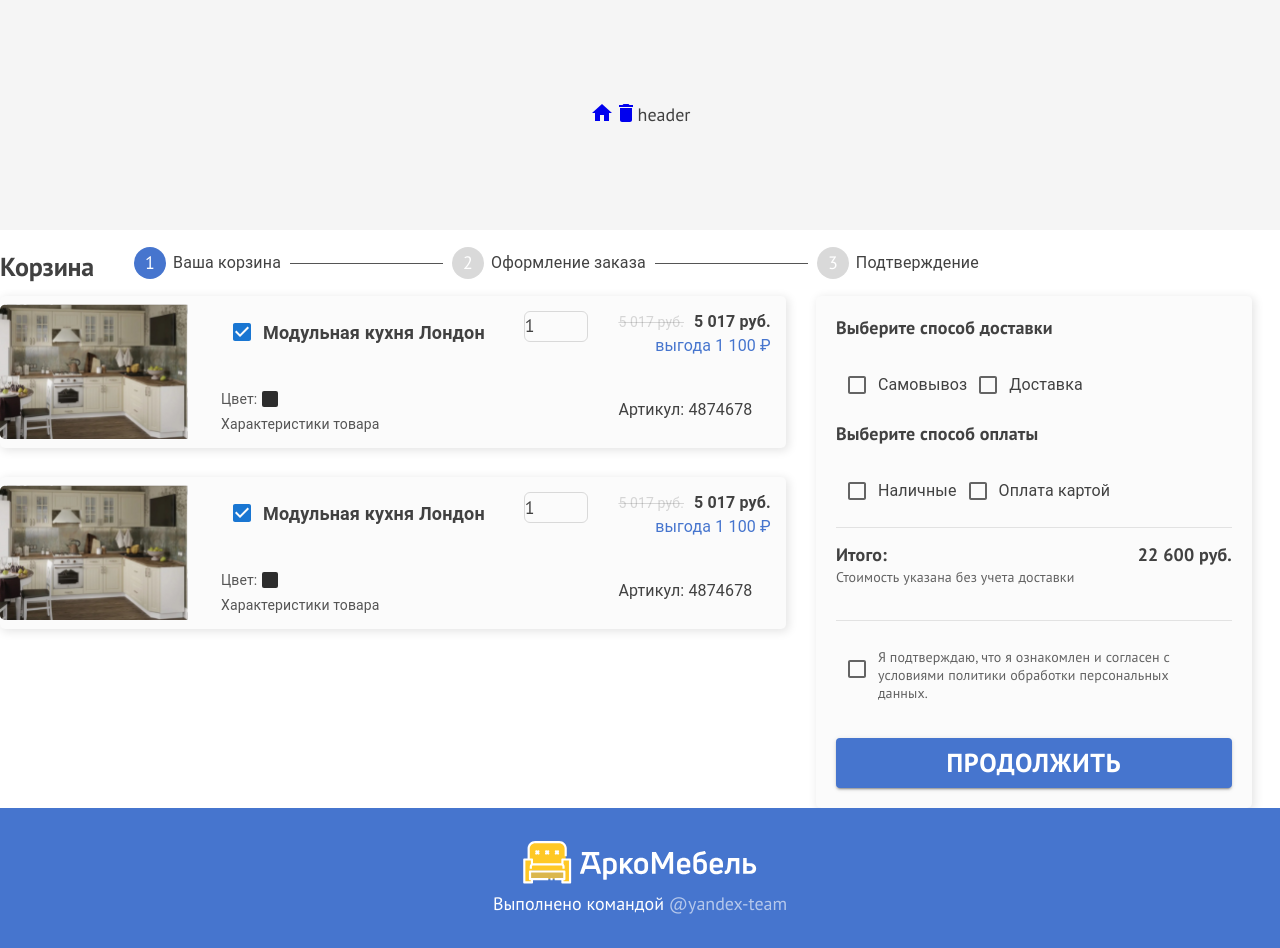
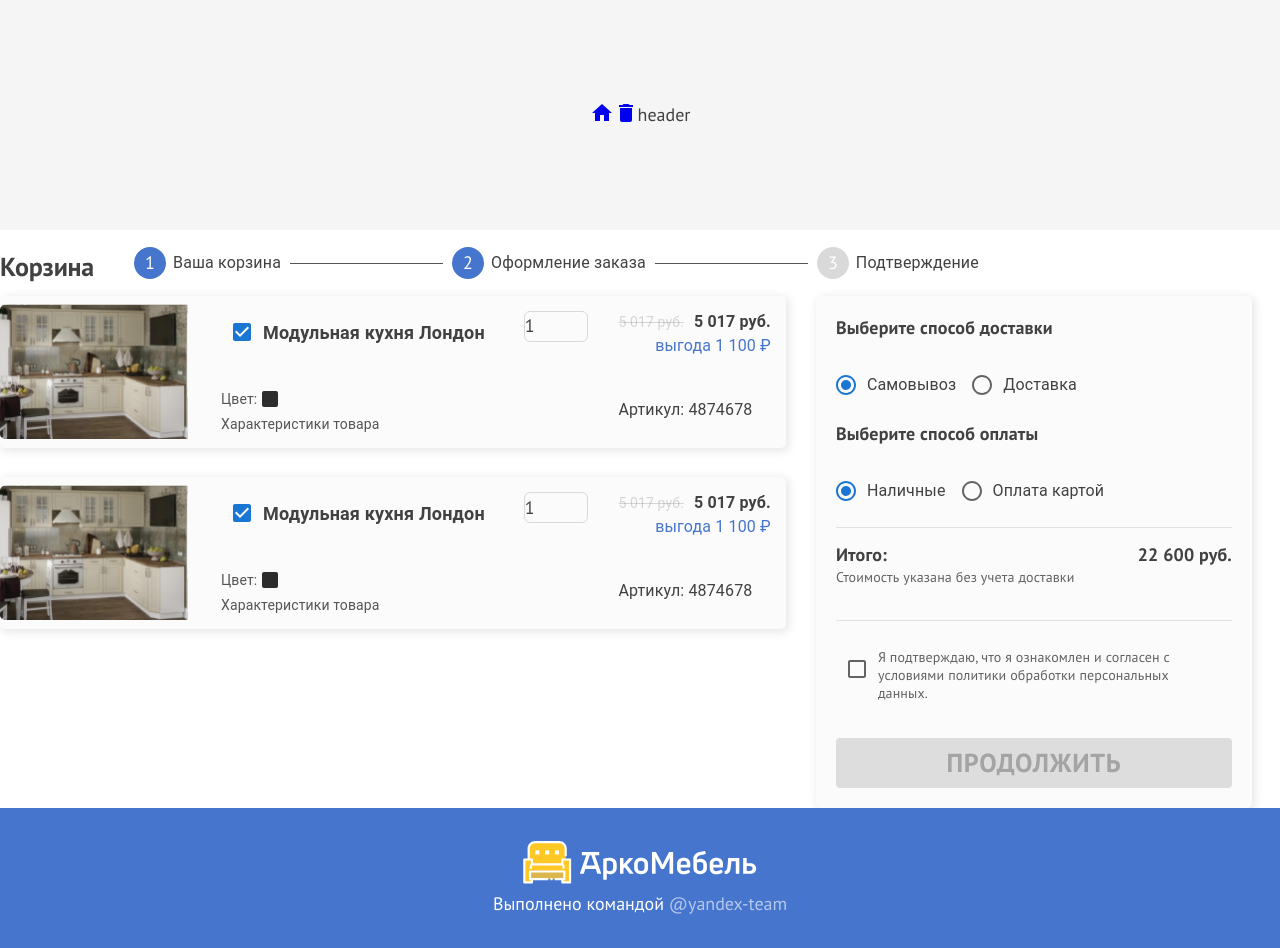
Before and after one commit to arco-furniture/arco-furniture, a React (Create React App) app: page /basket in a window 1280 px wide. Built offline with nearby package versions, Linux system fonts and the light colour scheme.

Commit message:
build: finished stage2

```diff
--- a/src/pages/basket/Basket.jsx
+++ b/src/pages/basket/Basket.jsx
@@ -36,6 +36,7 @@ const Basket = () => {
     const { stage } = useSelector(stageSelector);
 
     useEffect(() => {
+
         console.log(stage)
     }, [stage])
 
@@ -78,7 +79,7 @@ const Basket = () => {
                 <Box
                     sx={{
                         ...circleStyle,
-                        bgcolor: 'rgba(65, 65, 65, 0.2)',
+                        // bgcolor: 'rgba(65, 65, 65, 0.2)',
                     }}
                 >
                     2
--- a/src/pages/basket/components/BasketMenu.tsx
+++ b/src/pages/basket/components/BasketMenu.tsx
@@ -1,6 +1,6 @@
 
 import React, { useEffect } from "react"
-import { Typography, Box, Checkbox, Switch, Button } from "@mui/material";
+import { Typography, Box, Checkbox, Switch, Button, Radio, FormControlLabel, RadioGroup, FormLabel, FormControl } from "@mui/material";
 import { nextCount } from "../../../redux/test/numberOfStage";
 import { useDispatch, useSelector } from "react-redux";
 import { stageSelector } from "../../../redux/test/numberOfStage";
@@ -31,7 +31,6 @@ const BasketMenu: React.FC = () => {
     const dispatch = useDispatch();
     const { stage }: any = useSelector(stageSelector);
 
-
     const handleNextStage = () => {
         dispatch(nextCount())
     }
@@ -49,21 +48,29 @@ const BasketMenu: React.FC = () => {
                 }}>Выберите способ доставки</Typography><Box sx={{
                     ...checkBoxContentStyle
                 }}>
-                        <Checkbox />
-                        <Typography>Самовывоз</Typography>
-
-                        <Checkbox />
-                        <Typography>Доставка</Typography>
+                        <RadioGroup
+                            row
+                            aria-labelledby="demo-radio-buttons-group-label"
+                            defaultValue="same"
+                            name="radio-buttons-group"
+                        >
+                            <FormControlLabel value="same" control={<Radio />} label="Самовывоз" />
+                            <FormControlLabel value="delivery" control={<Radio />} label="Доставка" />
+                        </RadioGroup>
                     </Box><Typography sx={{
                         ...titleStyle
                     }}>Выберите способ оплаты</Typography><Box sx={{
                         ...checkBoxContentStyle
                     }}>
-                        <Checkbox />
-                        <Typography>Наличные</Typography>
-
-                        <Checkbox />
-                        <Typography>Оплата картой</Typography>
+                        <RadioGroup
+                            row
+                            aria-labelledby="demo-radio-buttons-group-label"
+                            defaultValue="cash"
+                            name="radio-buttons-group"
+                        >
+                            <FormControlLabel value="cash" control={<Radio />} label="Наличные" />
+                            <FormControlLabel value="card" control={<Radio />} label="Оплата картой" />
+                        </RadioGroup>
                     </Box><Box sx={{
                         ...lineStyle
                     }} /><Box sx={{
@@ -118,6 +125,8 @@ const BasketMenu: React.FC = () => {
                         lineHeight: '34px',
                         textTransform: 'uppercase',
                     }}
+                        className='btn'
+                        disabled
                         variant="contained"
                         onClick={handleNextStage}
                     >Продолжить</Button></>)
--- a/src/pages/basket/components/Form.tsx
+++ b/src/pages/basket/components/Form.tsx
@@ -1,18 +1,79 @@
-import { FormControl, InputLabel, Input, Tooltip, Button } from "@mui/material";
+import { TextField, Typography, Input, Box, Button } from "@mui/material";
 
+const formStyle = {
+    bgcolor: '#FBFBFB',
+    boxShadow: '2px 2px 10px 1px rgba(0, 0, 0, 0.1)',
+    borderRadius: '5px',
+    pt: '40px',
+    pr: '22px',
+    pb: '40px',
+    pl: '22px',
+};
+
+const boxStyle = {
+    display: 'flex',
+};
+
+const inputStyle = {
+    width: '340px'
+};
 
 const Form: React.FC = () => {
     return (
-        <FormControl>
-            <InputLabel htmlFor="my-input">Email address</InputLabel>
-            <Input id="my-input" aria-describedby="my-helper-text" />
-            <InputLabel htmlFor="my-input">Email address</InputLabel>
-            <Input id="my-input" aria-describedby="my-helper-text" />
-            <InputLabel htmlFor="my-input">Email address</InputLabel>
-            <Input id="my-input" aria-describedby="my-helper-text" />
-            <InputLabel htmlFor="my-input">Email address</InputLabel>
-            <Input id="my-input" aria-describedby="my-helper-text" />
-        </FormControl>
+        <Box sx={{
+            ...formStyle,
+            mr: '32px'
+        }}>
+            <Typography sx={{
+                mb: '49px',
+                fontWeight: '700',
+                fontSize: '18px',
+                lineHeight: '23px',
+                color: '#414141',
+            }}>
+                Оформление заказа
+            </Typography>
+            <Box sx={{
+                ...boxStyle
+            }}>
+                <TextField sx={{
+                    ...inputStyle,
+                    mr: '22px'
+                }}
+                    id="outlined-error"
+                    label="ФИО*"
+                    placeholder="Иванов Иван Иванович"
+                />
+                <TextField sx={{
+                    ...inputStyle
+                }}
+                    id="outlined-error"
+                    label="Город*"
+                    placeholder="Краснодар"
+                />
+            </Box>
+            <Box sx={{
+                ...boxStyle
+            }}>
+                <TextField sx={{
+                    ...inputStyle,
+                    mr: '22px',
+                    mt: '75px',
+                }}
+                    id="outlined-error"
+                    label="Телефон*"
+                    placeholder="+7 (000) 000 00 00"
+                />
+                <TextField sx={{
+                    ...inputStyle,
+                    mt: '75px'
+                }}
+                    id="outlined-error"
+                    label="Адрес*"
+                    placeholder="+7 (000) 000 00 00"
+                />
+            </Box>
+        </Box >
     )
 }
 
--- a/src/redux/test/numberOfStage.js
+++ b/src/redux/test/numberOfStage.js
@@ -1,4 +1,4 @@
-import {createAsyncThunk, createSlice} from "@reduxjs/toolkit"
+import { createAsyncThunk, createSlice } from "@reduxjs/toolkit"
 import axios from "axios";
 
 const initialState = {
@@ -11,7 +11,10 @@ export const numberOfStage = createSlice({
 
     reducers: {
         nextCount(state) {
-            state.stage += 1
+            if (state.stage < 2) {
+                state.stage += 1
+            }
+            return
         },
         previousСount(state) {
             state.stage -= 1
@@ -20,5 +23,5 @@ export const numberOfStage = createSlice({
 })
 
 export const stageSelector = (state) => state.stageReducer
-export const {nextCount, previousСount} = numberOfStage.actions;
+export const { nextCount, previousСount } = numberOfStage.actions;
 export default numberOfStage.reducer;
```
Also changed, not shown: src/redux/test/dataFormOrder.js (added, +27 -0 lines).
